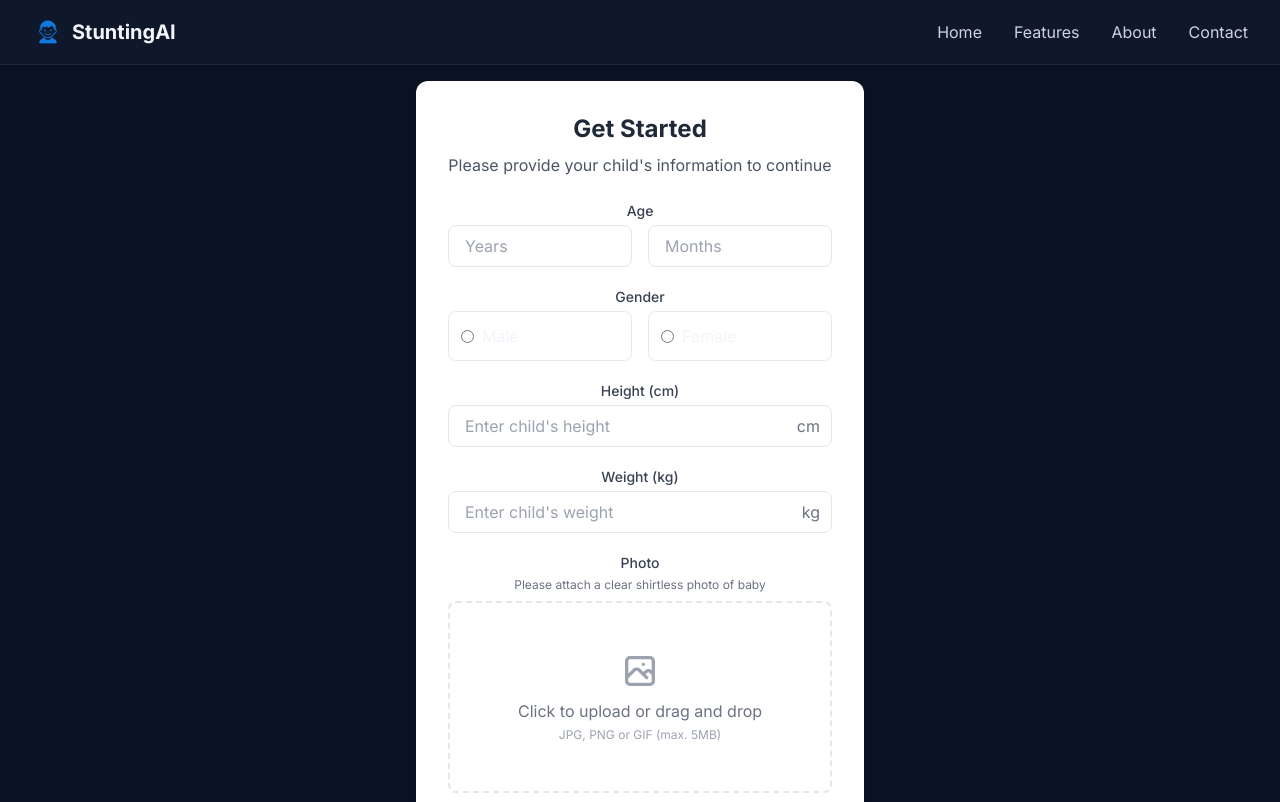
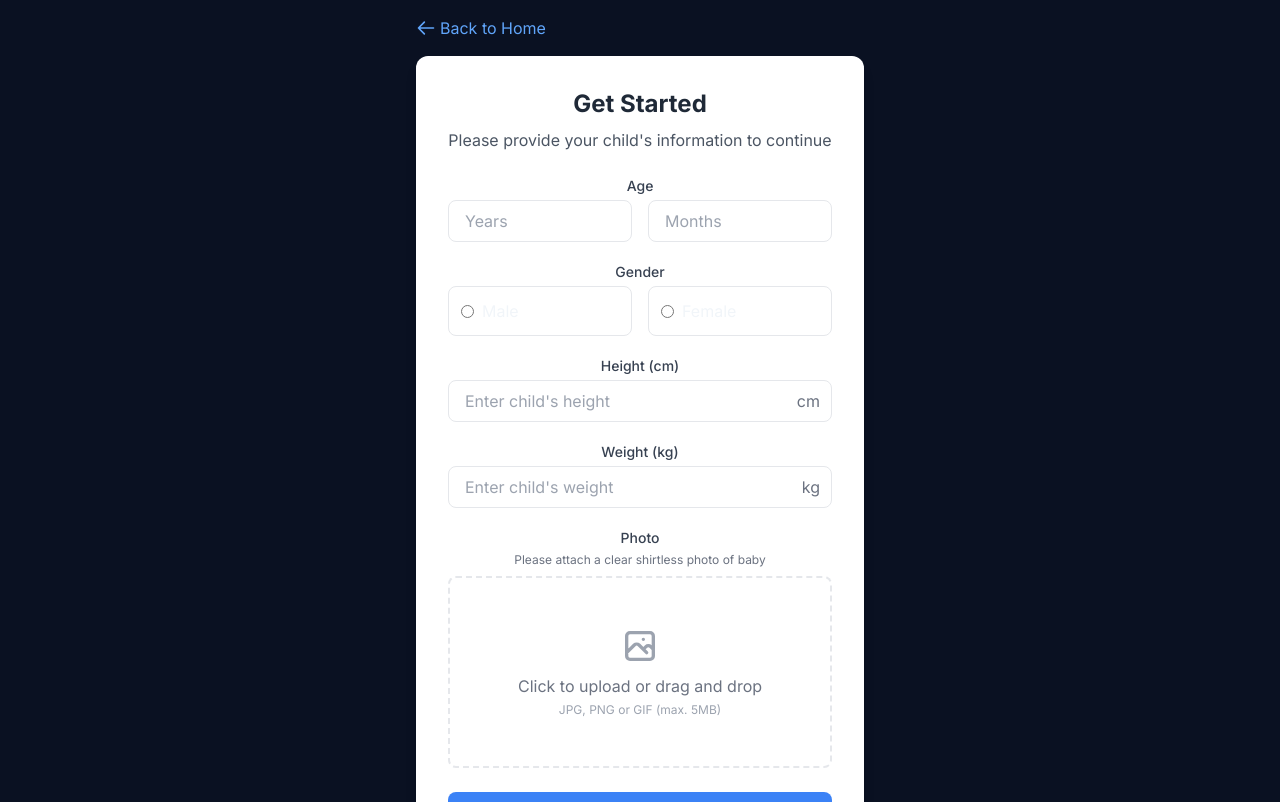
Before and after one commit to KennyTangg/StuntingAI, a React (Vite) app: page /get-started in a window 1280 px wide. Shown: the top 802 px of the page. Built offline with nearby package versions, Linux system fonts and the light colour scheme.

Commit message:
Add back button

```diff
--- a/src/pages/AssessmentResults.jsx
+++ b/src/pages/AssessmentResults.jsx
@@ -1,8 +1,9 @@
 import { useState, useEffect } from 'react';
-import { useLocation } from 'react-router-dom';
+import { useLocation, useNavigate } from 'react-router-dom';
 
 export default function AssessmentResults() {
   const location = useLocation();
+  const navigate = useNavigate();
   const [isStunted, setIsStunted] = useState(true);
   const [childData, setChildData] = useState({
     name: "Sarah Johnson",
@@ -51,6 +52,19 @@ export default function AssessmentResults() {
   return (
     <div className="bg-[#0a1122] text-slate-100 py-8 px-4">
       <div className="max-w-7xl mx-auto">
+        {/* Back Button */}
+        <div className="mb-6">
+          <button
+            onClick={() => navigate('/')}
+            className="flex items-center text-blue-400 hover:text-blue-300 transition-colors"
+          >
+            <svg className="h-5 w-5 mr-1" fill="none" viewBox="0 0 24 24" stroke="currentColor">
+              <path strokeLinecap="round" strokeLinejoin="round" strokeWidth="2" d="M10 19l-7-7m0 0l7-7m-7 7h18" />
+            </svg>
+            Back to Home
+          </button>
+        </div>
+
         {/* Main Content */}
         <main>
           {/* Child Info Card */}
--- a/src/pages/GetStarted.jsx
+++ b/src/pages/GetStarted.jsx
@@ -107,12 +107,26 @@ export default function GetStarted() {
   };
 
   return (
-    <div className="min-h-screen flex items-center justify-center p-4 bg-[#0a1122]">
-      <div className="bg-white w-full max-w-md p-8 rounded-xl shadow-lg">
-        <div className="mb-6">
-          <h1 className="text-2xl font-bold text-gray-800 mb-2">Get Started</h1>
-          <p className="text-gray-600">Please provide your child's information to continue</p>
-        </div>
+    <div className="min-h-screen flex flex-col p-4 bg-[#0a1122]">
+      {/* Back Button */}
+      <div className="max-w-md mx-auto w-full mb-4">
+        <button
+          onClick={() => navigate('/')}
+          className="flex items-center text-blue-400 hover:text-blue-300 transition-colors"
+        >
+          <svg className="h-5 w-5 mr-1" fill="none" viewBox="0 0 24 24" stroke="currentColor">
+            <path strokeLinecap="round" strokeLinejoin="round" strokeWidth="2" d="M10 19l-7-7m0 0l7-7m-7 7h18" />
+          </svg>
+          Back to Home
+        </button>
+      </div>
+
+      <div className="flex items-center justify-center flex-grow">
+        <div className="bg-white w-full max-w-md p-8 rounded-xl shadow-lg">
+          <div className="mb-6">
+            <h1 className="text-2xl font-bold text-gray-800 mb-2">Get Started</h1>
+            <p className="text-gray-600">Please provide your child's information to continue</p>
+          </div>
 
         <form ref={formRef} onSubmit={handleSubmit}>
           {/* Age Field */}
@@ -260,6 +274,7 @@ export default function GetStarted() {
             Information submitted successfully!
           </div>
         )}
+        </div>
       </div>
     </div>
   );
```
Also changed, not shown: src/App.jsx (+8 -8 lines).
